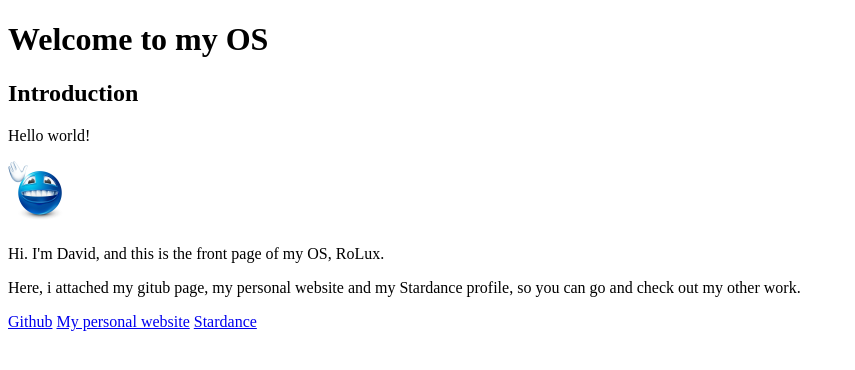
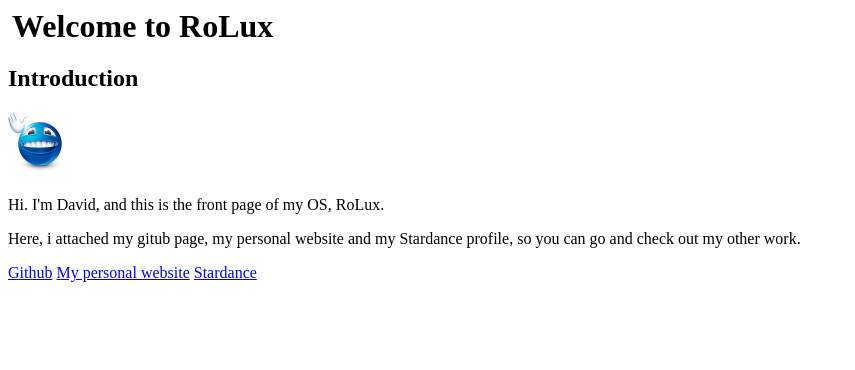
Before and after one commit to Xavier640/RoLux, a plain HTML site: page index.html in a window 1280 px wide. Shown: the whole page, without its empty margins (0-855 px from the left). Drawn offline with Linux system fonts and the light colour scheme.

Commit message:
Front page

```diff
--- a/index.html
+++ b/index.html
@@ -2,9 +2,8 @@
 <html>
 
   <body style="background_color: gray">
-    <h1>Welcome to my OS</h1>
+    <h1 style="margin: 4px;">Welcome to RoLux</h1>
     <h2>Introduction</h2>
-    <p>Hello world!</p>
     <img style: width="64px" height="64px" src="./Sprites/66b3ea338a302af8c2b8cc58_47.png" />
     <p>Hi. I'm David, and this is the front page of my OS, RoLux.</p>
     <p>Here, i attached my gitub page, my personal website and my Stardance profile, so you can go  and check out my other work.</p>
```
